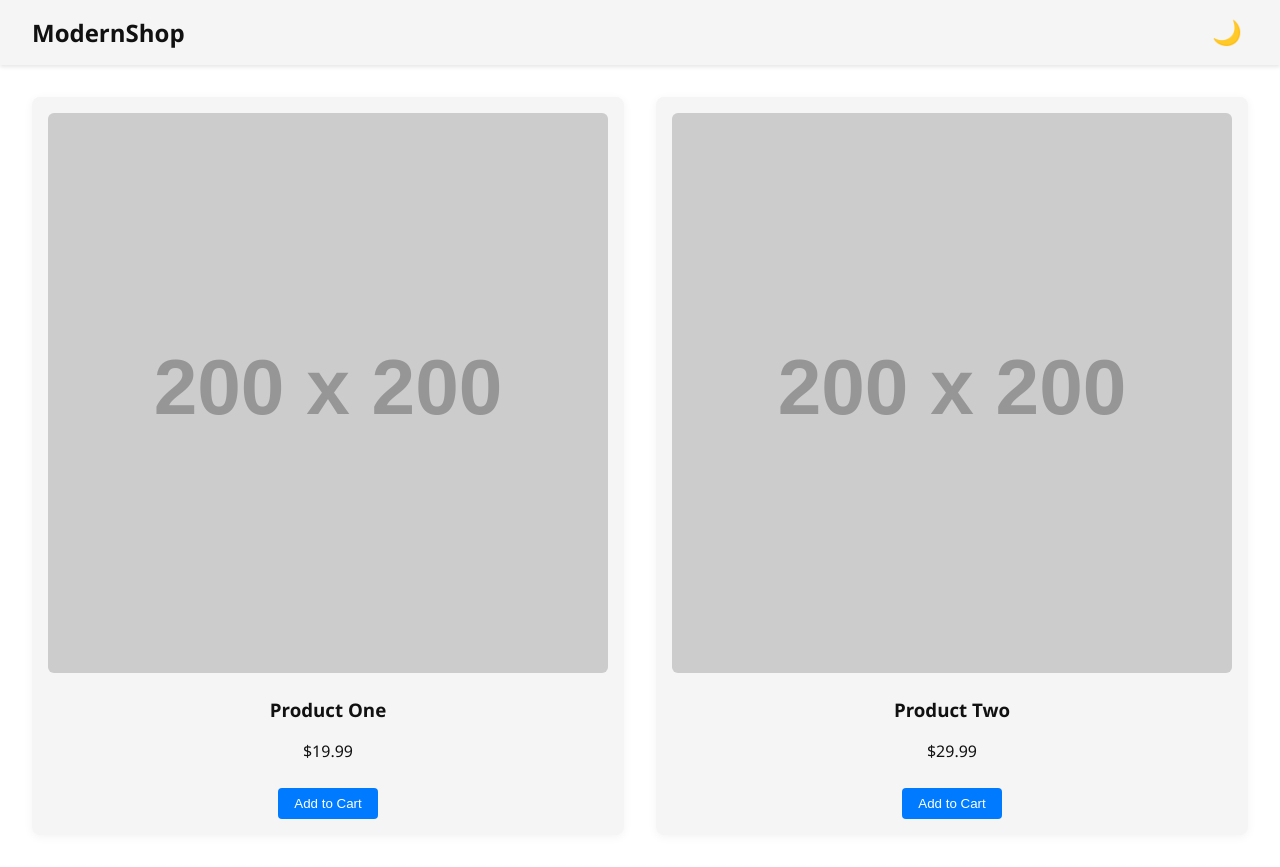
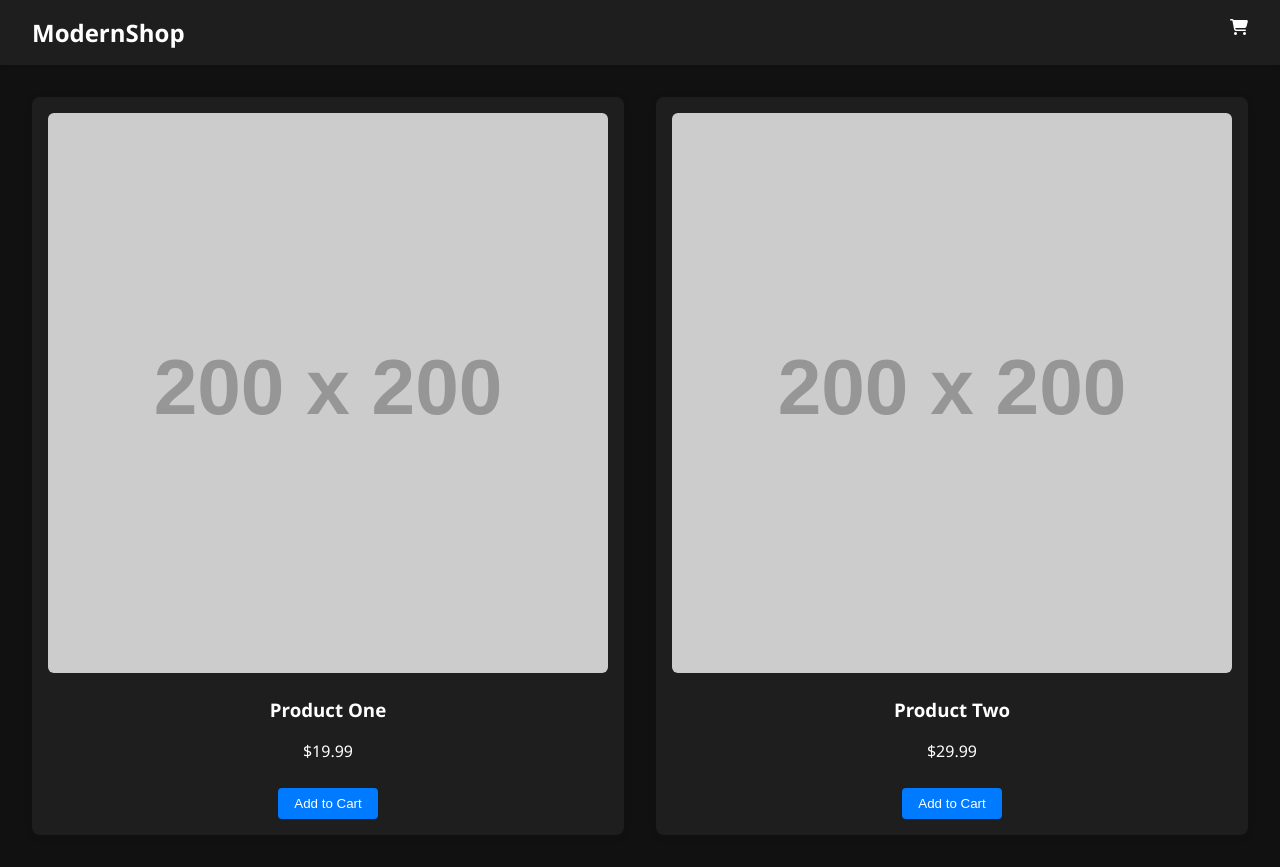
Before and after one commit to BXILLEE/wen, a plain HTML site: page index.html in a window 1280 px wide. Drawn offline with Linux system fonts and the light colour scheme; placeholder pictures from the web are drawn by us.

Commit message:
Update index.html

```diff
--- a/index.html
+++ b/index.html
@@ -5,11 +5,14 @@
   <meta name="viewport" content="width=device-width, initial-scale=1.0"/>
   <title>Modern Shop</title>
   <link rel="stylesheet" href="style.css"/>
+  <link rel="stylesheet" href="https://cdnjs.cloudflare.com/ajax/libs/font-awesome/6.5.0/css/all.min.css">
 </head>
-<body>
+<body class="dark">
   <header>
     <div class="logo">ModernShop</div>
-    <button id="themeToggle">🌙</button>
+    <div class="cart-icon">
+      <i class="fas fa-shopping-cart"></i>
+    </div>
   </header>
 
   <main class="product-grid">
@@ -26,8 +29,6 @@
       <p>$29.99</p>
       <button onclick="addToCart('Product Two')">Add to Cart</button>
     </div>
-
-    <!-- Add more product cards as needed -->
   </main>
 
   <script src="script.js"></script>
```
